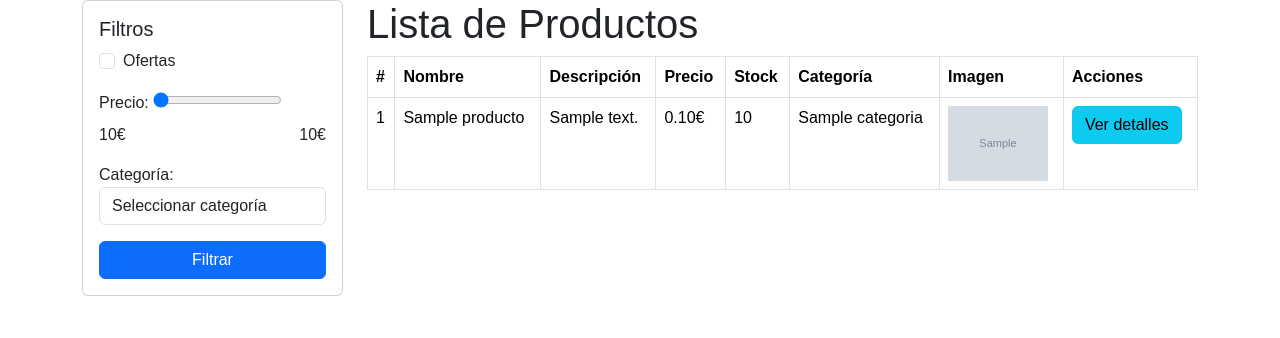
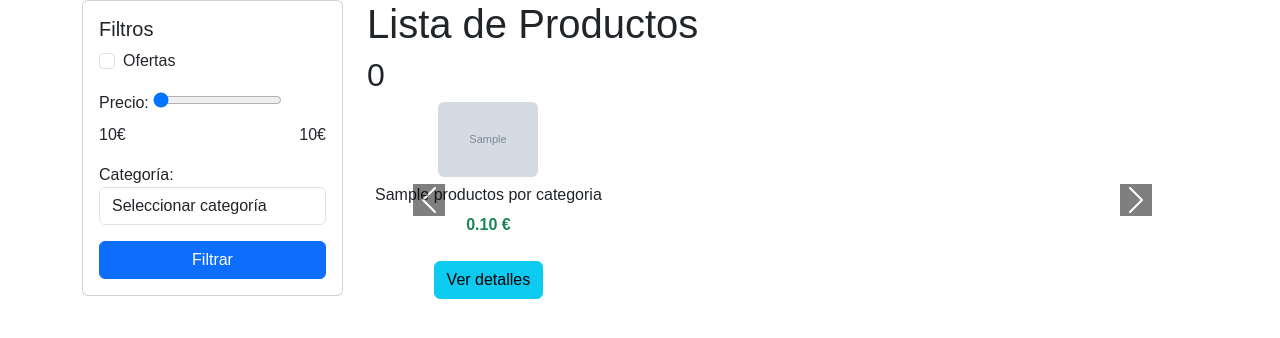
Before and after one commit to dcasalv023/Proyecto-Final-DAW, a Symfony app: template Proyecto/templates/productos/lista.html.twig in a window 1280 px wide. Shown: the part 124-462 px from the top of the page. Run offline with Twig, Linux system fonts and the light colour scheme; the template is opened without the code that fills it: most values are stand-ins (such as "Sample title", 1, 10 or a date in 2020); grey boxes marked "Sample" are stand-in pictures; style sheets or scripts are compiled from the project's sources; some libraries are stand-ins or nearby versions.

Commit message:
productos

```diff
--- a/Proyecto/src/Entity/Carrito.php
+++ b/Proyecto/src/Entity/Carrito.php
@@ -1,4 +1,6 @@
 <?php
+
+// src/Entity/Carrito.php
 
 namespace App\Entity;
 
@@ -21,9 +23,9 @@ class Carrito
     #[ORM\JoinColumn(nullable: false)]
     private ?Usuario $usuario = null;
 
-    // Relación muchos a uno con Producto
+    // Relación muchos a uno con Producto, con cascada en eliminación
     #[ORM\ManyToOne(targetEntity: Producto::class, inversedBy: 'carritos')]
-    #[ORM\JoinColumn(nullable: false)]
+    #[ORM\JoinColumn(nullable: false, onDelete: 'CASCADE')]  // Agregado 'onDelete="CASCADE"'
     private ?Producto $producto = null;
 
     public function getId(): ?int
--- a/Proyecto/templates/productos/lista.html.twig
+++ b/Proyecto/templates/productos/lista.html.twig
@@ -1,4 +1,8 @@
 {% extends 'base.html.twig' %}
+
+{% block title %}
+    <link rel="stylesheet" href="{{ asset('css/carousel.css') }}">
+{% endblock %}
 
 {% block body %}
 <div class="container">
@@ -16,8 +20,7 @@
                             type="checkbox"
                             name="ofertas"
                             id="ofertas"
-                            {% if app.request.get('ofertas') %}checked{% endif %}
-                        >
+                            {% if app.request.get('ofertas') %}checked{% endif %}>
                         <label class="form-check-label" for="ofertas">
                             Ofertas
                         </label>
@@ -33,8 +36,7 @@
                             name="precio"
                             min="{{ minPrice }}"
                             max="{{ maxPrice }}"
-                            value="{{ app.request.get('precio') or maxPrice }}"
-                        >
+                            value="{{ app.request.get('precio') or maxPrice }}">
                         <div class="d-flex justify-content-between mt-2">
                             <span id="precio_min_value">{{ minPrice }}€</span>
                             <span id="precio_max_value">{{ app.request.get('precio') or maxPrice }}€</span>
@@ -60,53 +62,54 @@
             </form>
         </div>
 
-        <!-- Lista de Productos -->
+        <!-- Carrusel de productos -->
         <div class="col-md-9">
             <h1 class="page-title">Lista de Productos</h1>
-            <div class="table-responsive">
-                <table class="table table-bordered">
-                    <thead>
-                        <tr>
-                            <th>#</th>
-                            <th>Nombre</th>
-                            <th>Descripción</th>
-                            <th>Precio</th>
-                            <th>Stock</th>
-                            <th>Categoría</th>
-                            <th>Imagen</th>
-                            <th>Acciones</th>
-                        </tr>
-                    </thead>
-                    <tbody>
-                        {% if productos is empty %}
-                            <tr>
-                                <td colspan="8">No hay productos disponibles.</td>
-                            </tr>
-                        {% else %}
-                            {% for producto in productos %}
-                                <tr>
-                                    <td>{{ producto.id }}</td>
-                                    <td>{{ producto.name }}</td>
-                                    <td>{{ producto.description }}</td>
-                                    <td>{{ (producto.price / 100) | number_format(2, '.', '') }}€</td>
-                                    <td>{{ producto.stock }}</td>
-                                    <td>{{ producto.categoria.name }}</td>
-                                    <td>
-                                        {% if producto.imagenUrl %}
-                                            <img src="{{ asset('uploads/images/' ~ producto.imagenUrl) }}" alt="{{ producto.name }}" width="100">
-                                        {% else %}
-                                            <span>No disponible</span>
-                                        {% endif %}
-                                    </td>
-                                    <td>
-                                        <a href="{{ path('app_producto_detalle', { id: producto.id }) }}" class="btn btn-info">Ver detalles</a>
-                                    </td>
-                                </tr>
-                            {% endfor %}
-                        {% endif %}
-                    </tbody>
-                </table>
-            </div>
+
+            {% for categoria, productos in productosPorCategoria %}
+                <h2>{{ categoria }}</h2>
+                <div id="carousel{{ categoria }}" class="carousel slide" data-bs-ride="carousel">
+                    <div class="carousel-inner">
+                        {% set productChunks = productos|batch(5) %}
+                        {% for chunk in productChunks %}
+                            <div class="carousel-item {% if loop.first %}active{% endif %}">
+                                <div class="d-flex justify-content-start">
+                                    {% for producto in chunk %}
+                                        <div class="text-center mx-2" style="min-width: 150px;">
+                                            {% if producto.imagenUrl %}
+                                                <img src="{{ asset('uploads/images/' ~ producto.imagenUrl) }}"
+                                                    class="rounded"
+                                                    alt="{{ producto.name }}"
+                                                    style="max-width: 100px; height: auto; object-fit: contain;">
+                                            {% else %}
+                                                <img src="https://via.placeholder.com/100x100?text=No+Image"
+                                                    class="rounded"
+                                                    alt="Imagen no disponible"
+                                                    style="max-width: 100px; height: auto; object-fit: contain;">
+                                            {% endif %}
+                                            <h6 class="mt-2">{{ producto.name }}</h6>
+                                            <p class="text-success fw-bold">
+                                                {{ (producto.price / 100) | number_format(2, '.', '') }} €
+                                            </p>
+                                            <a href="{{ path('app_producto_detalle', { id: producto.id }) }}" class="btn btn-info mt-2">Ver detalles</a>
+                                        </div>
+                                    {% endfor %}
+                                </div>
+                            </div>
+                        {% endfor %}
+                    </div>
+
+                    <!-- Controles de navegación (flechas) -->
+                    <button class="carousel-control-prev" type="button" data-bs-target="#carousel{{ categoria }}" data-bs-slide="prev">
+                        <span class="carousel-control-prev-icon" aria-hidden="true" style="background-color: black;"></span>
+                        <span class="visually-hidden">Anterior</span>
+                    </button>
+                    <button class="carousel-control-next" type="button" data-bs-target="#carousel{{ categoria }}" data-bs-slide="next">
+                        <span class="carousel-control-next-icon" aria-hidden="true" style="background-color: black;"></span>
+                        <span class="visually-hidden">Siguiente</span>
+                    </button>
+                </div>
+            {% endfor %}
         </div>
     </div>
 </div>
```
Also changed, not shown: Proyecto/public/css/carousel.css (added, +40 -0 lines), Proyecto/src/Controller/ProductosController.php (+25 -16 lines), Proyecto/public/uploads/images/hero pantalon.webp (added), Proyecto/public/uploads/images/kimetsu pan.jpg (added).
